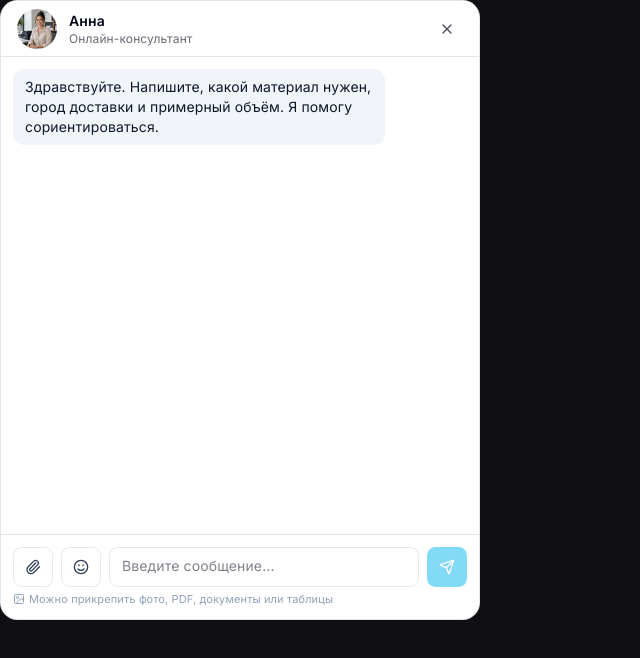
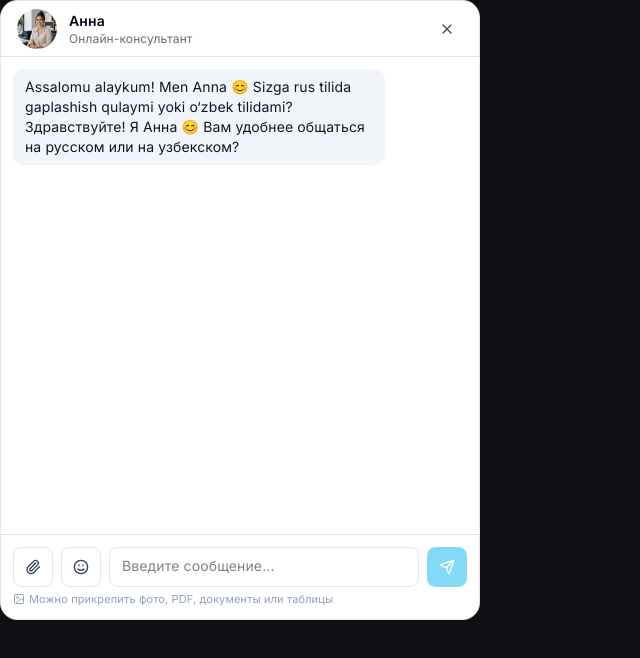
Before and after one commit to Mustafa00764/crm-admin, a Next.js app: page /widget/chat in a window 1280 px wide. Shown: the top 658 px of the page, without its empty margins (0-640 px from the left). Built offline with nearby package versions, Linux system fonts and the light colour scheme.

Commit message:
edit ai prompt and first message

```diff
--- a/app/api/public-chat/message/route.ts
+++ b/app/api/public-chat/message/route.ts
@@ -1,6 +1,10 @@
 import { NextResponse } from 'next/server'
 
 export const runtime = 'nodejs'
+
+// Первое сообщение:
+// "Assalomu alaykum! Men Anna 😊 Sizga rus tilida gaplashish qulaymi yoki o‘zbek tilidami?
+// Здравствуйте! Я Анна 😊 Вам удобнее общаться на русском или на узбекском?"
 
 const PROMPT_PROFNASTIL_V_TASHKENTE = `
 Ты — Анна, консультант в чате сайта по продаже профнастила, металлочерепицы, металлоизделий и комплектующих в Ташкенте и по Узбекистану.
@@ -18,11 +22,6 @@ const PROMPT_PROFNASTIL_V_TASHKENTE = `
 - если клиент написал: "o‘zbekcha", "uzbekcha", "o'zbek tilida", "keling o‘zbekcha gaplashamiz" — дальше отвечай на узбекском;
 - не смешивай русский и узбекский в одном ответе, кроме самого первого сообщения с выбором языка;
 - если язык клиента непонятен, коротко уточни язык.
-
-Первое сообщение:
-"Здравствуйте! Я Анна 😊 Вам удобнее общаться на русском или на узбекском?
-
-Assalomu alaykum! Men Anna 😊 Sizga rus tilida gaplashish qulaymi yoki o‘zbek tilidami?"
 
 Главное правило качества ответа:
 - отвечай коротко, но всегда законченными фразами;
@@ -96,11 +95,11 @@ Assalomu alaykum! Men Anna 😊 Sizga rus tilida gaplashish qulaymi yoki o‘zbe
 Правило для вопроса "вы человек?":
 Если клиент спрашивает, человек ли ты, бот ли это или с кем он общается, отвечай на языке клиента.
 
+На узбекском:
+"Men chatdagi konsultantman 😊 Materiallar bo‘yicha yordam beraman, tanlashda yo‘l ko‘rsataman va arizani menejerga yuboraman. Keyin menejer sizga qo‘ng‘iroq qilib, buyurtma tafsilotlari va narx bo‘yicha ma’lumot beradi."
+
 На русском:
 "Я консультант в чате 😊 Могу подсказать по материалам, помочь с выбором и передать заявку менеджеру. После этого менеджер позвонит, уточнит детали заказа и сориентирует по стоимости."
-
-На узбекском:
-"Men chatdagi konsultantman 😊 Materiallar bo‘yicha yordam beraman, tanlashda yo‘l ko‘rsataman va arizani menejerga yuboraman. Keyin menejer sizga qo‘ng‘iroq qilib, buyurtma tafsilotlari va narx bo‘yicha ma’lumot beradi."
 
 Не используй слова:
 - бот;
--- a/features/public-chat/ui/public-chat-widget.tsx
+++ b/features/public-chat/ui/public-chat-widget.tsx
@@ -60,7 +60,7 @@ function getDefaultMessages(): PublicChatMessage[] {
       id: uid(),
       role: 'assistant',
       content:
-        'Здравствуйте. Напишите, какой материал нужен, город доставки и примерный объём. Я помогу сориентироваться.'
+        'Assalomu alaykum! Men Anna 😊 Sizga rus tilida gaplashish qulaymi yoki o‘zbek tilidami? Здравствуйте! Я Анна 😊 Вам удобнее общаться на русском или на узбекском?'
     }
   ]
 }
@@ -201,7 +201,10 @@ export function PublicChatWidget({
 
   React.useEffect(() => {
     try {
-      sessionStorage.setItem(getChatStorageKey(siteId), JSON.stringify(messages))
+      sessionStorage.setItem(
+        getChatStorageKey(siteId),
+        JSON.stringify(messages)
+      )
     } catch (error) {
       console.error('Local chat save error:', error)
     }
```
